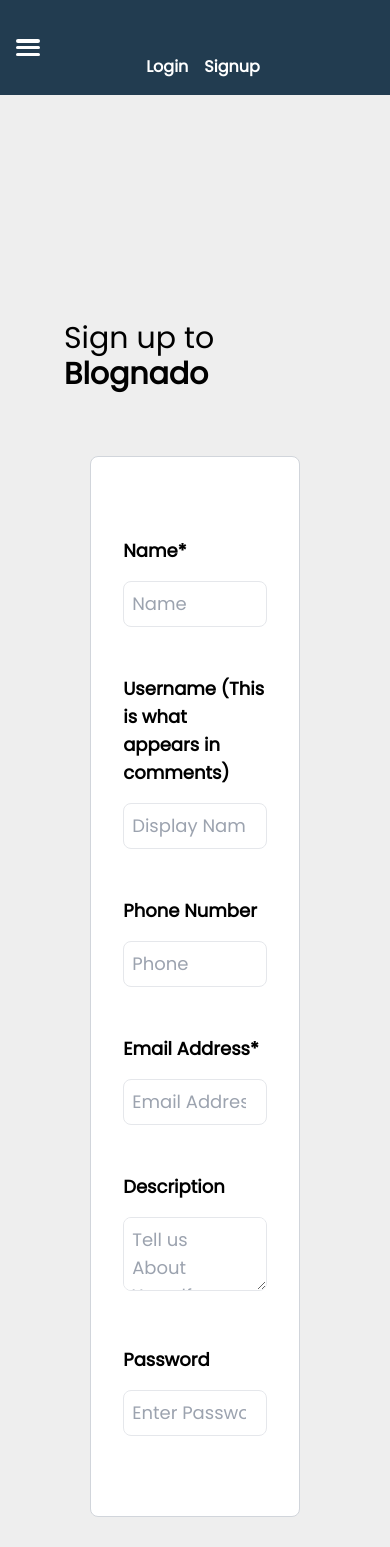
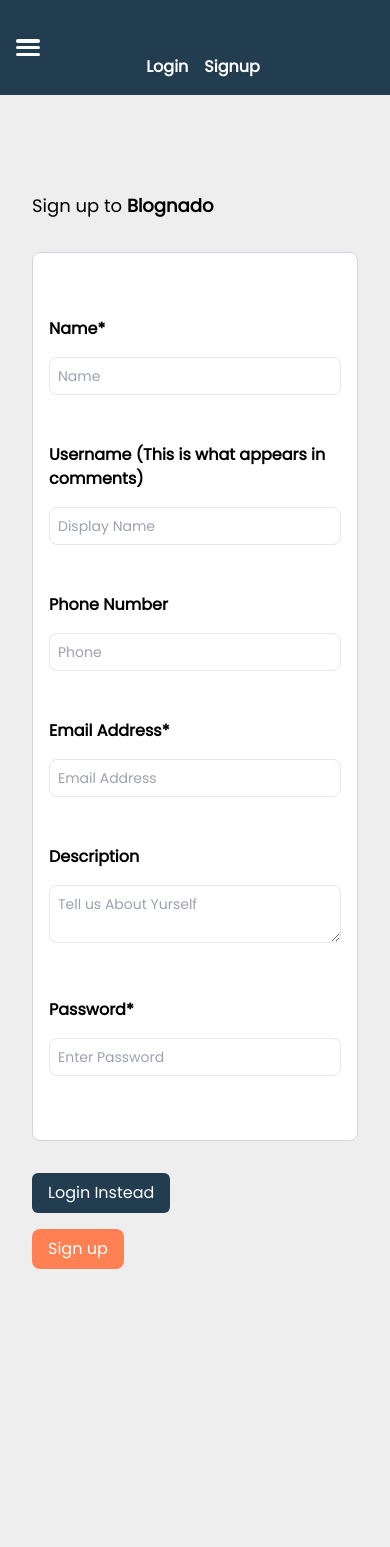
Before and after one commit to abdulkarimogaji/blog-app-nextjs, a Next.js app: page /signup in a window 390 px wide. Shown: the top 1547 px of the page. After the commit the page ends 1301 px from the top, so only its background shows below. Built offline with nearby package versions, Linux system fonts and the light colour scheme; a web font is replaced by a local one.

Commit message:
fix: make all pages responsive

```diff
--- a/components/BlogSectionForm.tsx
+++ b/components/BlogSectionForm.tsx
@@ -1,17 +1,17 @@
 const BlogSectionForm = ({ secNum }: {secNum: number}) => {
     return (<section className="bg-white p-8 border border-gray-300 rounded-lg my-8">
-        <h2 className="text-2xl mb-8">Section {secNum}</h2>
+        <h2 className="text-2xl  mb-8">Section {secNum}</h2>
         <div className="my-12">
-            <p className="text-lg font-semibold mb-8">Section Title*</p>
+            <p className="md:text-lg text-base font-semibold md:mb-8 mb-4">Section Title*</p>
             <input type="text" placeholder="Section Title" name={`sectionTitle${secNum}`} className="border hover:border-gray-600 focus:border-gray-600 container rounded-lg p-2 pe-5 text-lg outline-none" />
         </div>
         <div className="my-12">
-            <p className="text-lg font-semibold mb-8">Section Content</p>
-            <textarea placeholder="Content" name={`sectionContent${secNum}`} className="border hover:border-gray-600 focus:border-gray-600 container rounded-lg p-2 pe-5 text-lg outline-none" />
+            <p className="md:text-lg text-base font-semibold md:mb-8 mb-4">Section Content</p>
+            <textarea placeholder="Content" name={`sectionContent${secNum}`} className="border hover:border-gray-600 focus:border-gray-600 container rounded-lg p-2 pe-5 md:text-base text-sm outline-none" />
         </div>
 
         <div className="my-12">
-            <p className="text-lg font-semibold mb-8">Section Image</p>
+            <p className="md:text-lg text-base font-semibold md:mb-8 mb-4">Section Image</p>
             <input type="file" name="file" />
         </div>
     </section>)
--- a/components/NavBar.tsx
+++ b/components/NavBar.tsx
@@ -24,14 +24,10 @@
       </nav>
       <ul className="nav-auth">
         <li>
-          <a href="https://google.com">
-            Login
-          </a>
+          <Link href="/login" passHref><a>Login</a></Link>
         </li>
         <li>
-          <a href="https://google.com">
-            Signup
-          </a>
+        <Link href="/signup" passHref><a>Signup</a></Link>
         </li>
       </ul>
     </header>
--- a/pages/blogs/write.tsx
+++ b/pages/blogs/write.tsx
@@ -30,21 +30,21 @@
   }
 
   return (
-    <div className="navbar-offset p-16">
-      <h1 className="text-3xl mb-16">New Blog By <strong>The coding Mermaid</strong></h1>
-      <form className="w-4/5 my-center" onSubmit={handleSubmit}>
-        <section className="bg-white p-8 border border-gray-300 rounded-lg my-8">
+    <div className="navbar-offset md:p-16 p-8">
+      <h1 className="text-lg md:text-3xl md:mb-16 mb-8">New Blog By <strong>The coding Mermaid</strong></h1>
+      <form className="md:w-4/5 container my-center" onSubmit={handleSubmit}>
+        <section className="bg-white md:p-8 p-4 border border-gray-300 rounded-lg my-8">
           <input type="checkbox" id="isAnonymous" className="toggle" ref={isAnonymous}/>
           <label htmlFor="isAnonymous" className="my-8 w-16"></label>
-          <p className="my-2 mb-16">Write as anonymous</p>
-          <h2 className="text-2xl mb-16">Introduction</h2>
+          <p className="my-2 md:mb-16 mb-8">Write as anonymous</p>
+          <h2 className="md:text-lg text-base md:text-2xl md:mb-16 mb-8">Introduction</h2>
           <div className="my-12">
-            <p className="text-lg font-semibold mb-4">Blog Title*</p>
-            <input type="text" placeholder="Blog Title" name="introTitle" className="border hover:border-gray-600 focus:border-gray-600 container rounded-lg p-2 pe-5 text-lg outline-none" />
+            <p className="md:text-lg text-base font-semibold mb-4">Blog Title*</p>
+            <input type="text" placeholder="Blog Title" name="introTitle" className="border hover:border-gray-600 focus:border-gray-600 container rounded-lg p-2 pe-5 md:text-base text-sm outline-none" />
           </div>
           <div className="my-12">
-            <p className="text-lg font-semibold mb-4">Content</p>
-            <textarea placeholder="Content" name="introContent" className="border hover:border-gray-600 focus:border-gray-600 container rounded-lg p-2 pe-5 text-lg outline-none" />
+            <p className="md:text-lg text-base font-semibold mb-4">Content</p>
+            <textarea placeholder="Content" name="introContent" className="border hover:border-gray-600 focus:border-gray-600 container rounded-lg p-2 pe-5 md:text-base text-sm outline-none" />
           </div>
         </section>
         {
--- a/pages/login.tsx
+++ b/pages/login.tsx
@@ -14,17 +14,17 @@
   }
 
   return (
-    <div className="navbar-offset p-16">
-      <h1 className="text-3xl mb-16">Login</h1>
-      <form className="w-4/5 my-center" onSubmit={handleSubmit}>
-        <section className="bg-white p-8 border border-gray-300 rounded-lg my-8">
+    <div className="navbar-offset md:p-16 p-4">
+      <h1 className="text-lg md:text-3xl md:mb-16 mb-4">Login</h1>
+      <form className="md:w-4/5 container my-center" onSubmit={handleSubmit}>
+        <section className="bg-white p-8 border border-gray-300 rounded-lg md:my-8 my-6">
           <div className="my-12">
-            <p className="text-lg font-semibold mb-4">Email Address*</p>
-            <input type="text" placeholder="Email Address" value={email} onChange={e => setEmail(e.target.value)} className="border hover:border-gray-600 focus:border-gray-600 container rounded-lg p-2 pe-5 text-lg outline-none" />
+            <p className="md:text-lg text-base font-semibold mb-4">Email Address*</p>
+            <input type="text" placeholder="Email Address" value={email} onChange={e => setEmail(e.target.value)} className="border hover:border-gray-600 focus:border-gray-600 container rounded-lg p-2 pe-5 text-lg outline-none text-sm md:text-base" />
           </div>
           <div className="my-12">
-            <p className="text-lg font-semibold mb-4">Password*</p>
-            <input type="password" placeholder="Enter Password" value={password} onChange={e => setPassword(e.target.value)} className="border hover:border-gray-600 focus:border-gray-600 container rounded-lg p-2 pe-5 text-lg outline-none" />
+            <p className="md:text-lg text-base font-semibold mb-4">Password*</p>
+            <input type="password" placeholder="Enter Password" value={password} onChange={e => setPassword(e.target.value)} className="border hover:border-gray-600 focus:border-gray-600 container rounded-lg p-2 pe-5 text-sm md:text-base outline-none" />
           </div>
         </section>
         <button type="button" className="block action-btn2 p-2 px-4 rounded-md mb-4">Signup Instead</button>
--- a/pages/signup.tsx
+++ b/pages/signup.tsx
@@ -22,33 +22,33 @@
   }
 
   return (
-    <div className="navbar-offset p-16">
-      <h1 className="text-3xl mb-16">Sign up to <strong>Blognado</strong></h1>
-      <form className="w-4/5 my-center" onSubmit={handleSubmit}>
-        <section className="bg-white p-8 border border-gray-300 rounded-lg my-8">
+    <div className="navbar-offset md:p-16 p-8">
+      <h1 className="md:text-3xl text-lg md:mb-16 mb-8">Sign up to <strong>Blognado</strong></h1>
+      <form className="md:w-4/5 container my-center" onSubmit={handleSubmit}>
+        <section className="bg-white md:p-8 p-4 border border-gray-300 rounded-lg my-8">
           <div className="my-12">
-            <p className="text-lg font-semibold mb-4">Name*</p>
-            <input type="text" value={name} onChange={e => setName(e.currentTarget.value)} placeholder="Name" className="border hover:border-gray-600 focus:border-gray-600 container rounded-lg p-2 pe-5 text-lg outline-none" />
+            <p className="md:text-lg text-base font-semibold mb-4">Name*</p>
+            <input type="text" value={name} onChange={e => setName(e.currentTarget.value)} placeholder="Name" className="border hover:border-gray-600 focus:border-gray-600 container rounded-lg p-2 pe-5 md:text-base text-sm outline-none" />
           </div>
           <div className="my-12">
-            <p className="text-lg font-semibold mb-4">Username (This is what appears in comments)</p>
-            <input type="text" placeholder="Display Name" value={username} onChange={e => setUsername(e.target.value)} className="border hover:border-gray-600 focus:border-gray-600 container rounded-lg p-2 pe-5 text-lg outline-none" />
+            <p className="md:text-lg text-base font-semibold mb-4">Username (This is what appears in comments)</p>
+            <input type="text" placeholder="Display Name" value={username} onChange={e => setUsername(e.target.value)} className="border hover:border-gray-600 focus:border-gray-600 container rounded-lg p-2 pe-5 md:text-base text-sm outline-none" />
           </div>
           <div className="my-12">
-            <p className="text-lg font-semibold mb-4">Phone Number</p>
-            <input type="text" placeholder="Phone" value={phone} onChange={e => setPhone(e.target.value)} className="border hover:border-gray-600 focus:border-gray-600 container rounded-lg p-2 pe-5 text-lg outline-none" />
+            <p className="md:text-lg text-base font-semibold mb-4">Phone Number</p>
+            <input type="text" placeholder="Phone" value={phone} onChange={e => setPhone(e.target.value)} className="border hover:border-gray-600 focus:border-gray-600 container rounded-lg p-2 pe-5 md:text-base text-sm outline-none" />
           </div>
           <div className="my-12">
-            <p className="text-lg font-semibold mb-4">Email Address*</p>
-            <input type="text" placeholder="Email Address" value={email} onChange={e => setEmail(e.target.value)} className="border hover:border-gray-600 focus:border-gray-600 container rounded-lg p-2 pe-5 text-lg outline-none" />
+            <p className="md:text-lg text-base font-semibold mb-4">Email Address*</p>
+            <input type="text" placeholder="Email Address" value={email} onChange={e => setEmail(e.target.value)} className="border hover:border-gray-600 focus:border-gray-600 container rounded-lg p-2 pe-5 md:text-base text-sm outline-none" />
           </div>
           <div className="my-12">
-            <p className="text-lg font-semibold mb-4">Description</p>
-            <textarea placeholder="Tell us About Yurself" value={description} onChange={e => setDescription(e.target.value)} className="border hover:border-gray-600 focus:border-gray-600 container rounded-lg p-2 pe-5 text-lg outline-none" />
+            <p className="md:text-lg text-base font-semibold mb-4">Description</p>
+            <textarea placeholder="Tell us About Yurself" value={description} onChange={e => setDescription(e.target.value)} className="border hover:border-gray-600 focus:border-gray-600 container rounded-lg p-2 pe-5 md:text-base text-sm outline-none" />
           </div>
           <div className="my-12">
-            <p className="text-lg font-semibold mb-4">Password</p>
-            <input type="password" placeholder="Enter Password" value={password} onChange={e => setPassword(e.target.value)} className="border hover:border-gray-600 focus:border-gray-600 container rounded-lg p-2 pe-5 text-lg outline-none" />
+            <p className="md:text-lg text-base font-semibold mb-4">Password*</p>
+            <input type="password" placeholder="Enter Password" value={password} onChange={e => setPassword(e.target.value)} className="border hover:border-gray-600 focus:border-gray-600 container rounded-lg p-2 pe-5 md:text-base text-sm outline-none" />
           </div>
         </section>
         <button type="button" className="block action-btn2 p-2 px-4 rounded-md mb-4">Login Instead</button>
--- a/styles/globals.css
+++ b/styles/globals.css
@@ -19,7 +19,7 @@
 }
 
 .navbar-offset {
-  margin-top: 16rem;
+  margin-top: 10rem;
 }
 
 :root {
```
